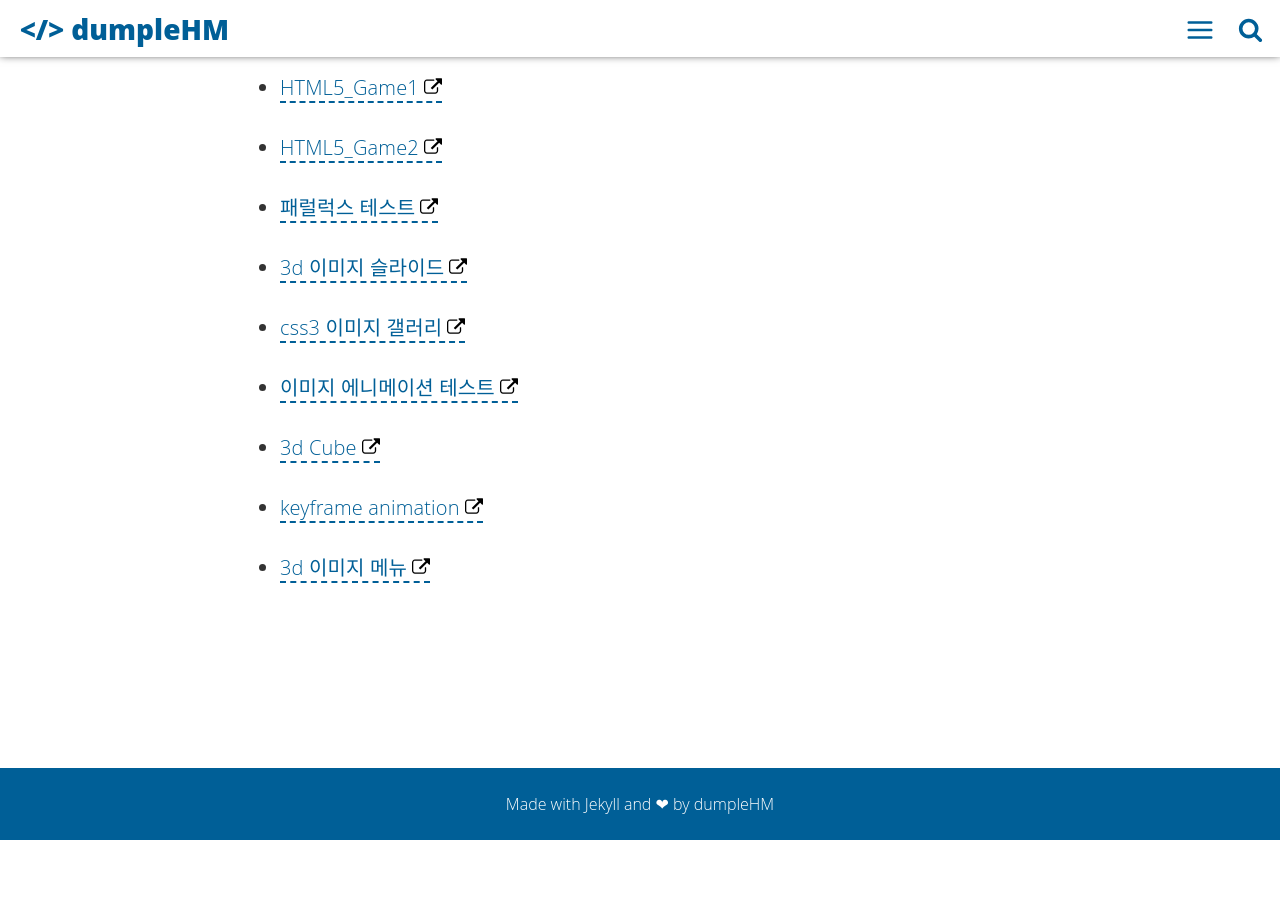
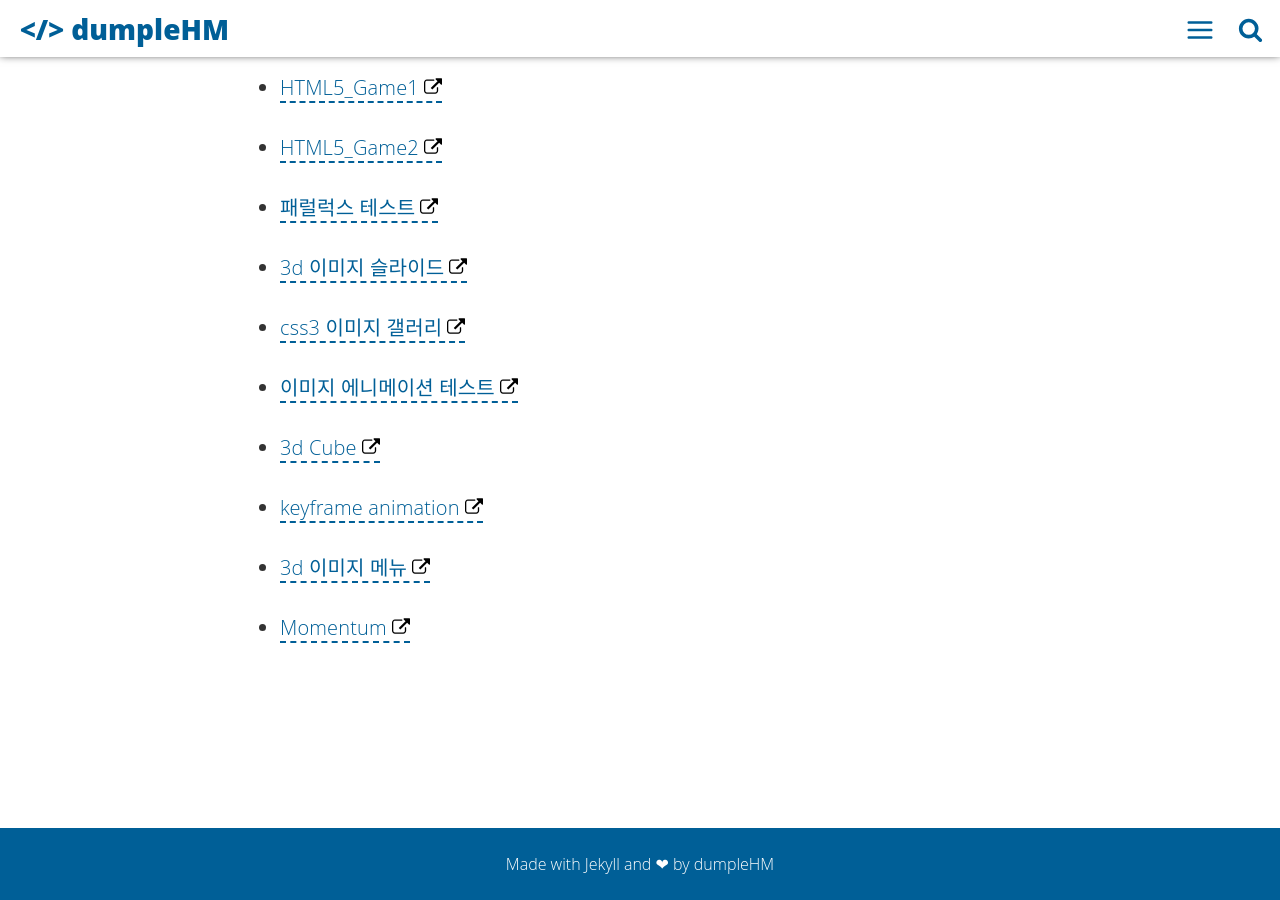
Before and after one commit to dumplehomin/dumplehomin.github.io, a Jekyll site: the page built from about.html, in a window 1280 px wide and 900 px high, scrolled down 1540 px. Built offline with Jekyll 4.4.1, drawn with Linux system fonts in a browser that asks for light colours; before the commit the page ends 2380 px from its top, so only the background shows below that.

Commit message:
Homentum 리스트 추가

```diff
--- a/about.html
+++ b/about.html
@@ -39,4 +39,5 @@ description: "dumpeHM-Leehomin"
 	<li><a href="https://dumplehomin.github.io/clex_project/css3_test/testcube.html">3d Cube</a></li>
 	<li><a href="https://dumplehomin.github.io/clex_project/css3_test2/keyframe_animation">keyframe animation</a></li>
 	<li><a href="https://dumplehomin.github.io/clex_project/css3_test3/menu_3d_test.html">3d 이미지 메뉴</a></li>
+	<li><a href="http://leehomin.dothome.co.kr">Momentum</a></li>
 </ul>
```
